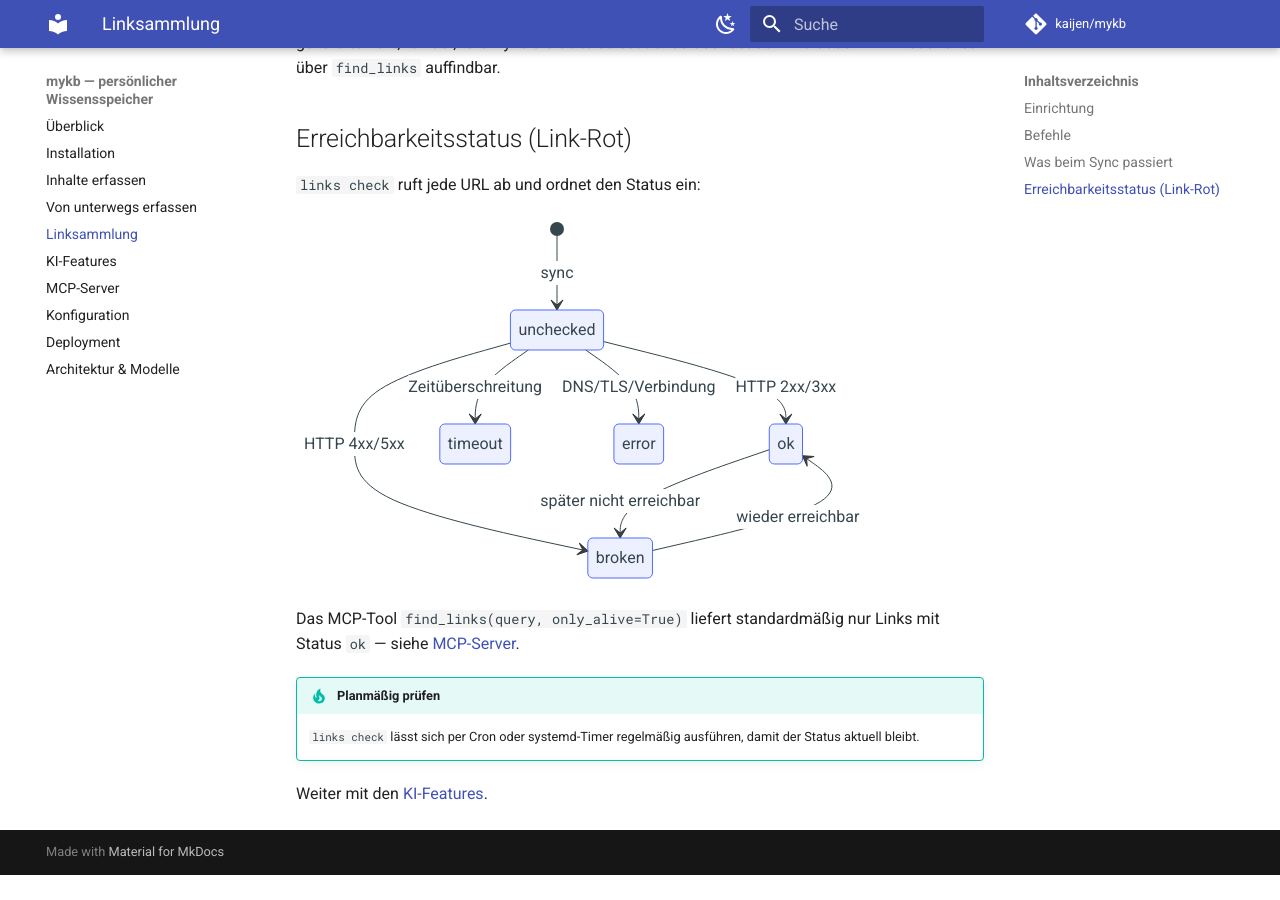
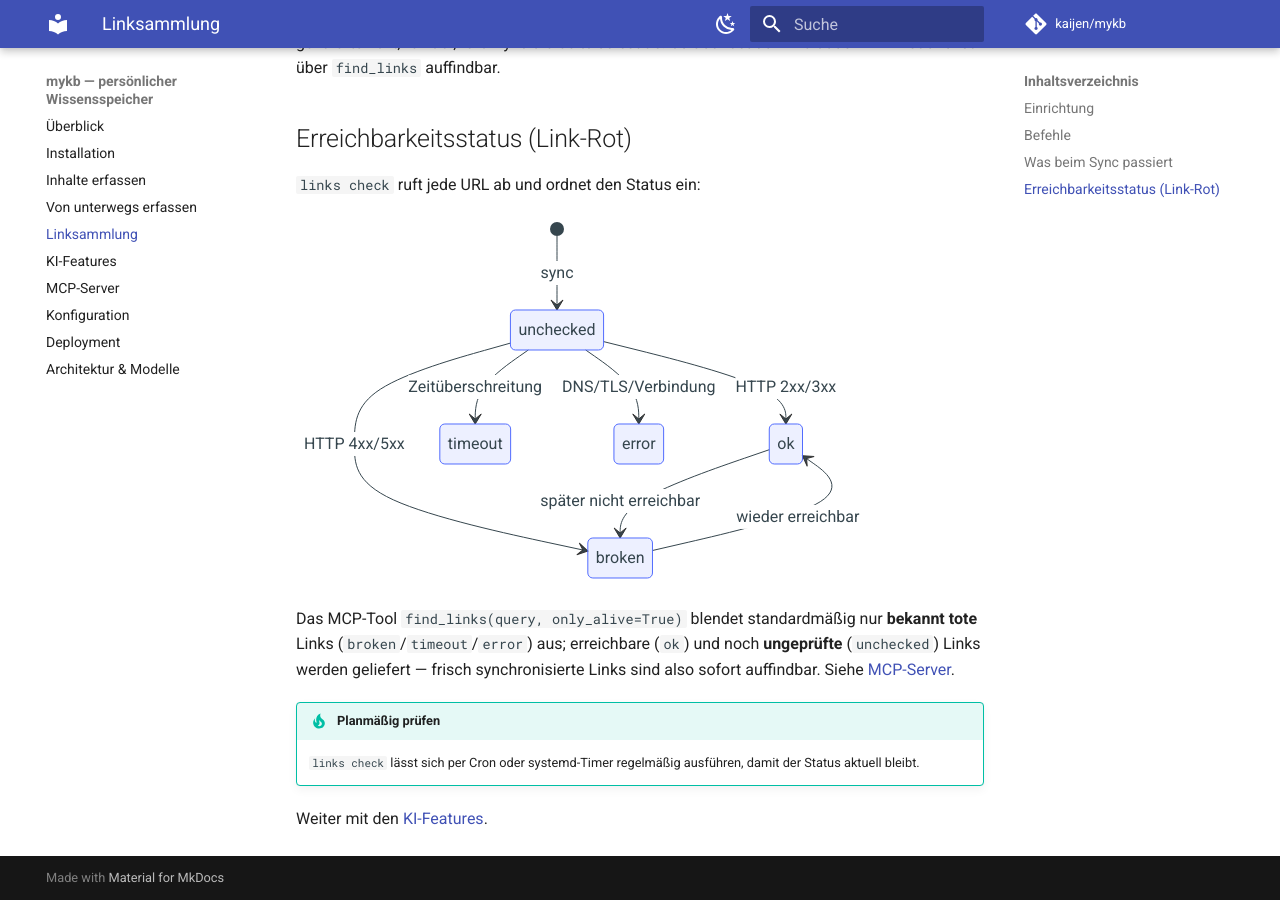
Before and after one commit to kaijen/mykb, an MkDocs documentation site: the page built from docs/links.md, in a window 1280 px wide and 900 px high, scrolled down 1028 px. Built offline with MkDocs 1.6.1 and Material for MkDocs 9.7.7, drawn with Linux system fonts in a browser that asks for light colours; comment, search, counter and statistics services are not loaded; the version menu is left out; before the commit the page ends 1903 px from its top, so only the background shows below that.

Commit message:
find_links: ungeprüfte Links nicht ausblenden (Fixes #11)
only_alive=True blendete bisher alles außer Status 'ok' aus — frisch über
'links sync' übernommene Links (Status 'unchecked') waren damit unauffindbar,
bis 'links check' lief. Jetzt werden nur bekannt tote Status ausgeblendet
(broken/timeout/error); ok und unchecked liefern Treffer.

- server/server.py: Filterlogik + Docstring
- docs/links.md: Beschreibung angepasst

Co-Authored-By: Claude Opus 4.8 <noreply@anthropic.com>
Claude-Session: https://claude.ai/code/session_01Qke9Czy7tbTpEwfBnm9KaA

````diff
--- a/docs/links.md
+++ b/docs/links.md
@@ -64,8 +64,11 @@ stateDiagram-v2
     broken --> ok: wieder erreichbar
 ```
 
-Das MCP-Tool `find_links(query, only_alive=True)` liefert standardmäßig nur
-Links mit Status `ok` — siehe [MCP-Server](mcp-server.md).
+Das MCP-Tool `find_links(query, only_alive=True)` blendet standardmäßig nur
+**bekannt tote** Links (`broken`/`timeout`/`error`) aus; erreichbare (`ok`) und
+noch **ungeprüfte** (`unchecked`) Links werden geliefert — frisch
+synchronisierte Links sind also sofort auffindbar. Siehe
+[MCP-Server](mcp-server.md).
 
 !!! tip "Planmäßig prüfen"
     `links check` lässt sich per Cron oder systemd-Timer regelmäßig ausführen,
````
Also changed, not shown: 1 other file.
